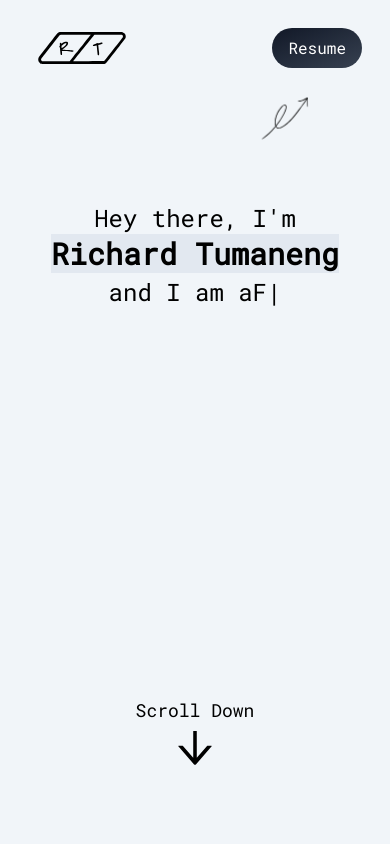
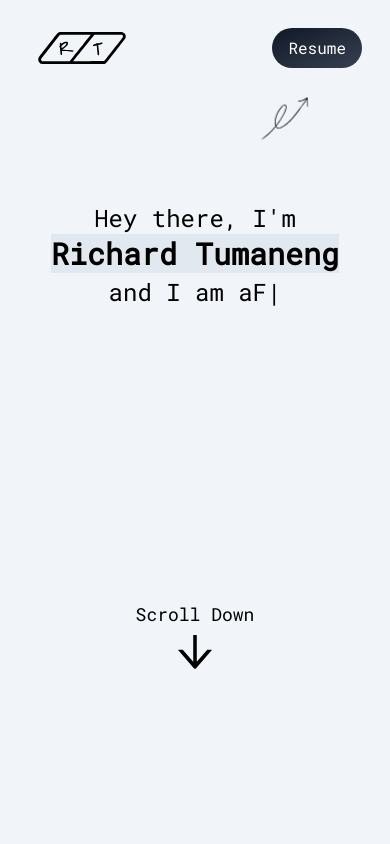
Before and after one commit to Hydraero/Richard-Tumaneng, a React (Vite) app in the folder client/: page / in a window 390 px wide. Shown: the top 844 px of the page. Built offline with nearby package versions, Linux system fonts and the light colour scheme; what @alpinejs/intersect would draw is missing.

Commit message:
Updated margins

```diff
--- a/client/src/components/Hero.tsx
+++ b/client/src/components/Hero.tsx
@@ -34,7 +34,7 @@ const Hero = (props: Props) => {
             />
           </h1>
         </div>
-        <div className="my-72 md:my-48">
+        <div className="my-48 md:my-48">
           <div className="animate-bounce py-5 flex flex-col items-center text-5xl">
               <div className="font-robotomono text-lg">
                 Scroll Down
--- a/client/src/components/Navbar.tsx
+++ b/client/src/components/Navbar.tsx
@@ -12,7 +12,7 @@ type Props = {}
 const Navbar = (props: Props) => {
     const [navbarOpen, setNavbarOpen] = React.useState(false);
     return (
-        <nav className= "w-full flex pt-0 pb-0 pl-5 md:pt-6 md:pb-2 justify-between items-center navbar">
+        <nav className= "w-full flex mb-0 pl-5 md:pt-6 md:pb-2 justify-between items-center navbar">
             <a href= '#home' className="">
                 <img src={logo} alt="richard-tumaneng" className="hover:scale-110 transition duration-300 ease-in-out cursor-pointer w-[124px] h-[32px]"></img>
             </a>
```
Also changed, not shown: 1 other file (tests, documents, lock files or other folders).
